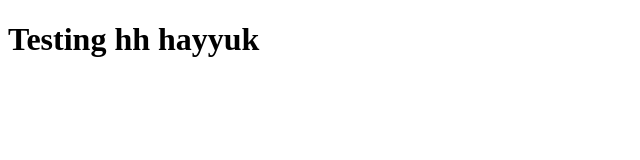
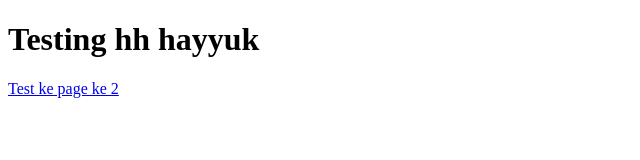
Before and after one commit to XKaze444/vaeltest, a plain HTML site: page index.html in a window 1280 px wide. Shown: the whole page, without its empty margins (0-640 px from the left). Drawn offline with Linux system fonts and the light colour scheme.

Commit message:
Update index.html

```diff
--- a/index.html
+++ b/index.html
@@ -6,6 +6,6 @@
 </head>
 <body>
   <h1>Testing hh hayyuk</h1>
-
+  <a href="function.html">Test ke page ke 2</a>
 </body>
 </html>
```
